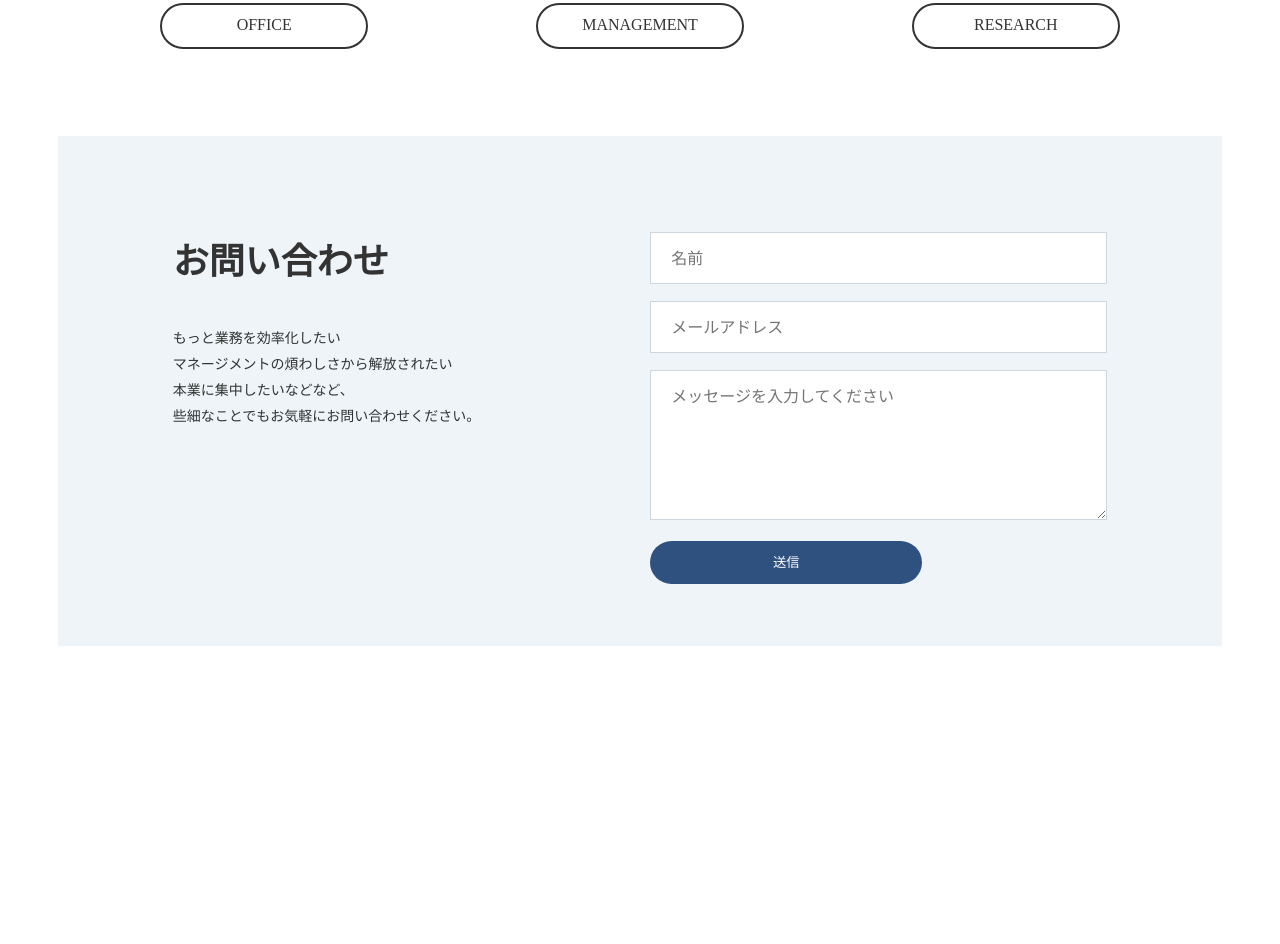
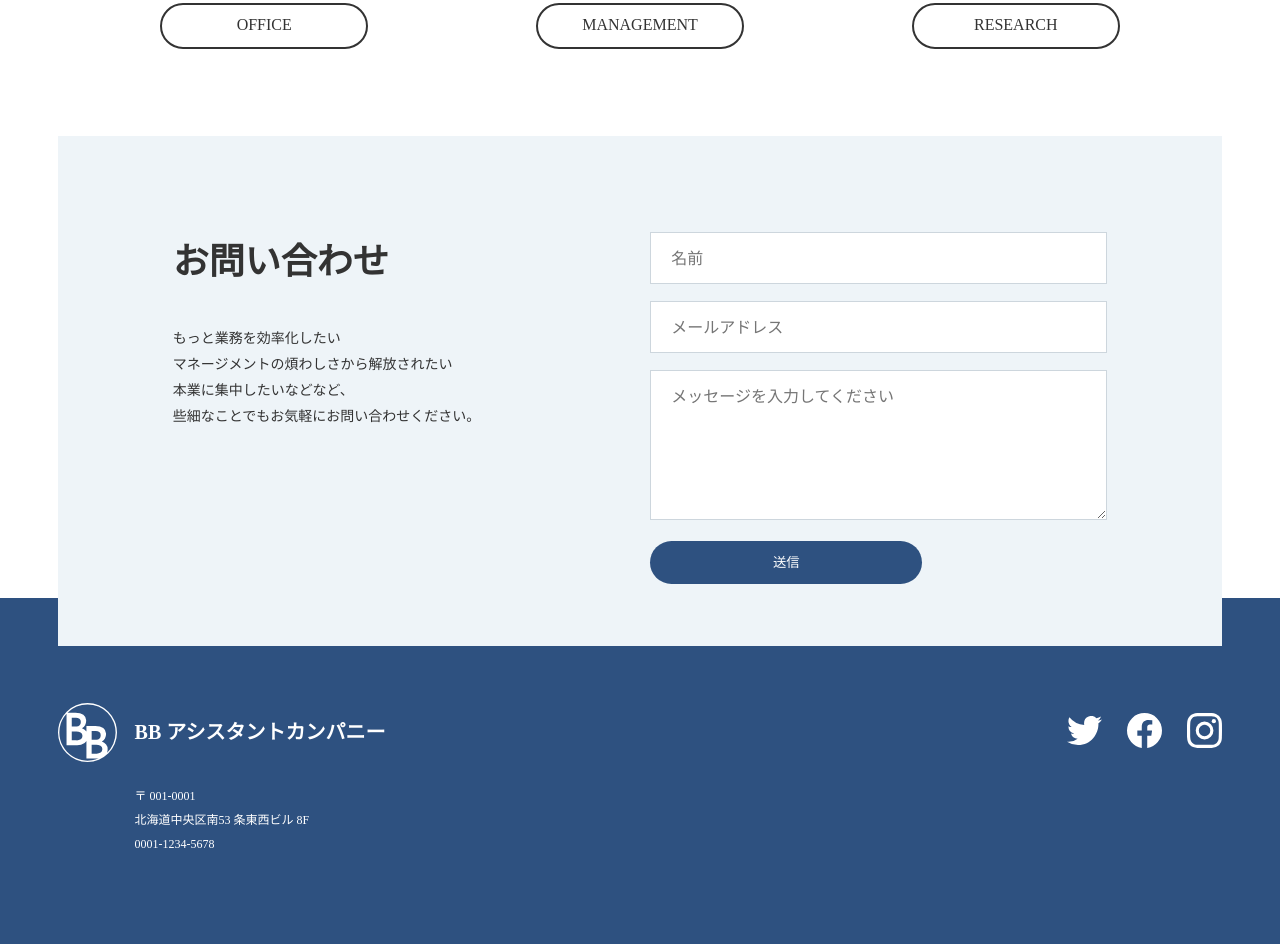
Before and after one commit to vlsk3104/coding, a plain HTML site: page practice01/index.html in a window 1280 px wide. Shown: the part 2070-3014 px from the top of the page. Before the commit the page ends 2716 px from the top, so only its background shows below. Drawn offline with Linux system fonts and the light colour scheme.

Commit message:
feat: footer

```diff
--- a/practice01/index.html
+++ b/practice01/index.html
@@ -106,5 +106,39 @@
       </form>
     </div>
   </section>
+  <footer class="footer">
+    <div class="container">
+      <div class="info">
+        <div class="site">
+          <img src="image/bb-white.svg" alt="">
+          <div>
+            <p class="corp">BB アシスタントカンパニー</p>
+          </div>
+        </div>
+        <p class="add">
+          〒 001-0001 <br>
+          北海道中央区南53 条東西ビル 8F <br>
+          0001-1234-5678
+        </p>
+      </div>
+      <ul class="sns">
+        <li>
+          <a href="#">
+            <img src="image/logo-twitter.svg" alt="Twitter">
+          </a>
+        </li>
+        <li>
+          <a href="#">
+            <img src="image/logo-facebook.svg" alt="Facebook">
+          </a>
+        </li>
+        <li>
+          <a href="#">
+            <img src="image/logo-instagram.svg" alt="Instagram">
+          </a>
+        </li>
+      </ul>
+    </div>
+  </footer>
 </body>
 </html>
--- a/practice01/style.css
+++ b/practice01/style.css
@@ -431,3 +431,75 @@ a:hover {
     width: 272px;
   }
 }
+
+/* フッター */
+.footer {
+  padding: 38px 0 56px;
+  background-color: #2E5180;
+}
+
+.footer .site img {
+  width: 47px;
+  margin-right: 14px;
+}
+
+.footer .site .corp {
+  color: #ffffff;
+  font-size: 16px;
+}
+
+.footer .add {
+  margin: 20px 0 36px 61px;
+  color: #ffffff;
+  font-size: 12px;
+  line-height: 2;
+}
+
+.footer .sns {
+  display: flex;
+  margin-left: 61px;
+  list-style: none;
+}
+
+.footer .sns li:not(:first-child) {
+  margin-left: 25px;
+}
+
+.footer .sns img {
+  width: 35px;
+}
+
+@media (min-width: 900px) {
+  .contact {
+    position: relative;
+    z-index: 2;
+  }
+
+  .footer {
+    margin-top: -48px;
+    padding: 105px 0 88px;
+  }
+
+  .footer .container {
+    display: flex;
+    justify-content: space-between;
+  }
+
+  .footer .site img {
+    width: 59px;
+    margin-right: 18px;
+  }
+
+  .footer .site .corp {
+    font-size: 20px;
+  }
+
+  .footer .add {
+    margin: 22px 0 0 77px;
+  }
+
+  .footer .sns {
+    height: 59px;
+    align-items: center;
+  }
+}
```
